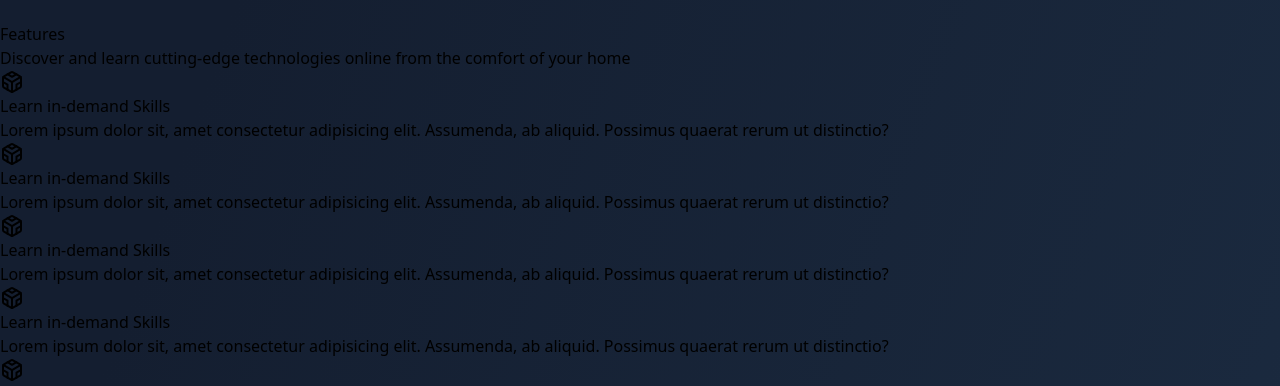
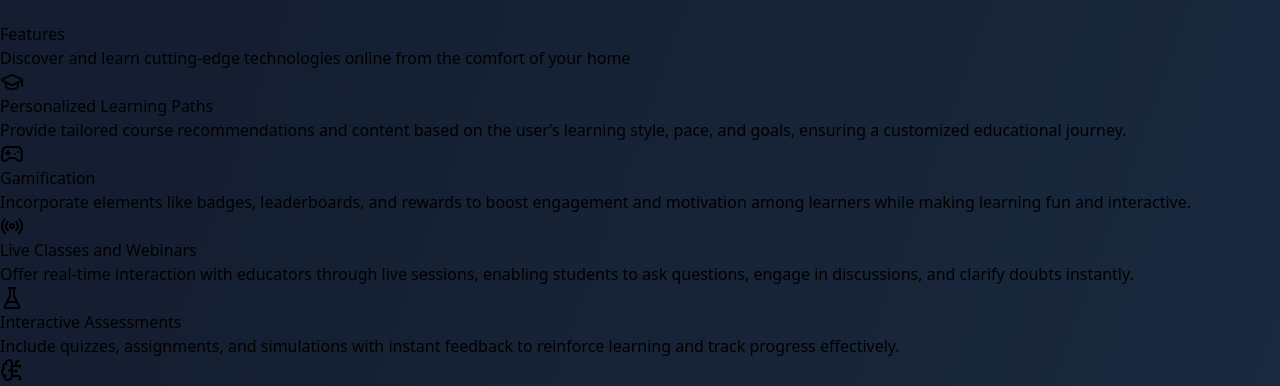
Before and after one commit to SanjaysudhanSivashunmugam/Devorhythm, a React (Vite) app: page / in a window 1280 px wide. Shown: the part 548-934 px from the top of the page. Built offline with nearby package versions, Linux system fonts and the light colour scheme; grey boxes are pictures that could not be loaded.

Commit message:
Added Icons

```diff
--- a/src/components/Features.jsx
+++ b/src/components/Features.jsx
@@ -9,12 +9,12 @@ function Features(){
                 <h2 className="text-xl  lg:text-6xl mt-6 lg:mt-14 tracking-wide">Discover and learn cutting-edge technologies online from the comfort of your home</h2>
             </div>
             <div className="flex flex-wrap mt-6 lg:mt-14 justify-between ">
-            <Card  heading="Learn in-demand Skills" para=" Lorem ipsum dolor sit, amet consectetur adipisicing elit. Assumenda, ab aliquid. Possimus quaerat rerum ut distinctio?"/>
-            <Card  heading="Learn in-demand Skills" para=" Lorem ipsum dolor sit, amet consectetur adipisicing elit. Assumenda, ab aliquid. Possimus quaerat rerum ut distinctio?"/>
-            <Card  heading="Learn in-demand Skills" para=" Lorem ipsum dolor sit, amet consectetur adipisicing elit. Assumenda, ab aliquid. Possimus quaerat rerum ut distinctio?"/>
-            <Card  heading="Learn in-demand Skills" para=" Lorem ipsum dolor sit, amet consectetur adipisicing elit. Assumenda, ab aliquid. Possimus quaerat rerum ut distinctio?"/>
-            <Card  heading="Learn in-demand Skills" para=" Lorem ipsum dolor sit, amet consectetur adipisicing elit. Assumenda, ab aliquid. Possimus quaerat rerum ut distinctio?"/>
-            <Card  heading="Learn in-demand Skills" para=" Lorem ipsum dolor sit, amet consectetur adipisicing elit. Assumenda, ab aliquid. Possimus quaerat rerum ut distinctio?"/>
+            <Card i="1"  heading="Personalized Learning Paths" para="Provide tailored course recommendations and content based on the user’s learning style, pace, and goals, ensuring a customized educational journey."/>
+            <Card i="2"  heading="Gamification" para="Incorporate elements like badges, leaderboards, and rewards to boost engagement and motivation among learners while making learning fun and interactive."/>
+            <Card i="3"  heading="Live Classes and Webinars" para="Offer real-time interaction with educators through live sessions, enabling students to ask questions, engage in discussions, and clarify doubts instantly."/>
+            <Card i="4"  heading="Interactive Assessments" para="Include quizzes, assignments, and simulations with instant feedback to reinforce learning and track progress effectively."/>
+            <Card i="5"  heading="AI-Powered Analytics" para="Use AI to analyze student performance, identify strengths and weaknesses, and provide actionable insights to improve learning outcomes."/>
+            <Card i="6"  heading="Multi-Language Support" para="Enable users to access courses in their preferred language, breaking barriers for non-native speakers and fostering inclusivity."/>
             </div>
 
 
--- a/src/components/card.jsx
+++ b/src/components/card.jsx
@@ -1,9 +1,24 @@
-import { Codesandbox } from "lucide-react";
+import { GraduationCap, Gamepad2, Radio, FlaskConical, BrainCircuit, Languages } from "lucide-react";
 function Card(props) {
-    return(
+
+    return (
         <div className="px-0 lg:px-6 py-6 lg:py-10 w-full lg:w-1/3">
             <div className="flex space-x-6 mb-3">
-                <Codesandbox />
+                {
+                    props.i === "1" ? (
+                        <GraduationCap />
+                    ) : props.i === "2" ? (
+                        <Gamepad2 />
+                    ) : props.i === "3" ? (
+                        <Radio />
+                    ) : props.i === "4" ? (
+                        <FlaskConical />
+                    ) : props.i === "5" ? (
+                        <BrainCircuit />
+                    ) : (
+                        <Languages />
+                    )
+                }
                 <h2 className="text-lg font-semibold">{props.heading}</h2>
             </div>
             <div className="ms-12">{props.para}</div>
```
